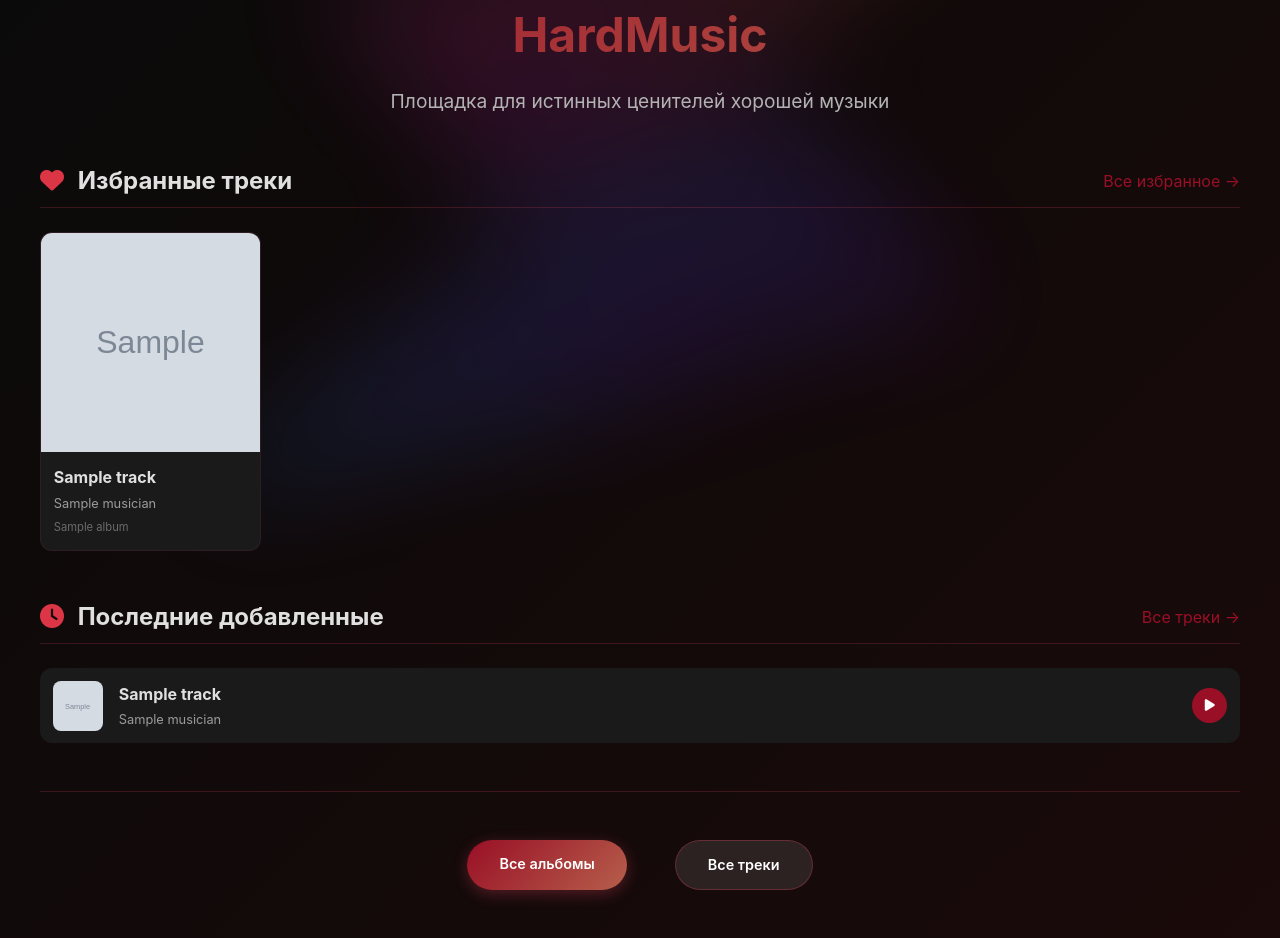
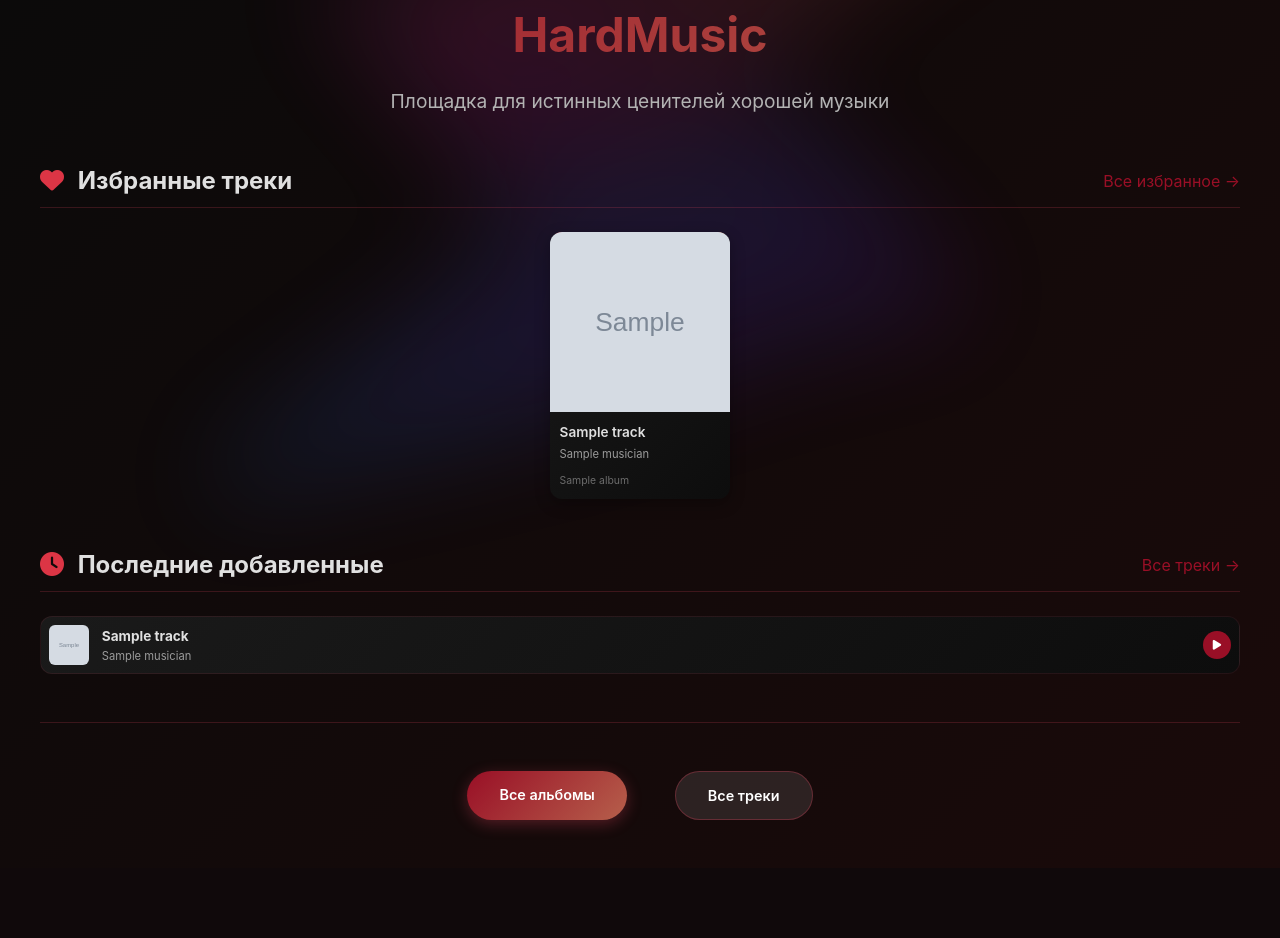
Before and after one commit to kukur1k/MusicCatalogDjango, a Django app: template MusicApp/Music/templates/music/home.html in a window 1280 px wide. Shown: the part 127-1065 px from the top of the page. After the commit the page ends 960 px from the top, so only its background shows below. Run offline with Django 5.2, Linux system fonts and the light colour scheme; the template is opened without the code that fills it: most values are stand-ins (such as "Sample title", 1, 10 or a date in 2020); grey boxes marked "Sample" are stand-in pictures.

Commit message:
update home track-card style

```diff
--- a/MusicApp/Music/static/css/style.css
+++ b/MusicApp/Music/static/css/style.css
@@ -1042,50 +1042,71 @@
     color: var(--accent-end);
 }
 
-
 .tracks-grid {
-    display: grid;
-    grid-template-columns: repeat(auto-fill, minmax(200px, 1fr));
+    display: flex;
+    flex-wrap: wrap;
     gap: 1.5rem;
+    justify-content: center;
 }
 
 .track-card {
-    background: var(--bg-card-dark);
+    background: linear-gradient(135deg, var(--bg-card-dark) 0%, var(--bg-card-darker) 100%);
     border-radius: 12px;
+    border: none;
     overflow: hidden;
-    transition: all 0.3s;
-    border: 1px solid rgba(var(--accent-rgb), 0.1);
+    transition: all 0.3s ease;
+    width: 180px;
+    display: flex;
+    flex-direction: column;
+    box-shadow: 0 5px 15px var(--shadow-dark-lg);
+    position: relative;
+}
+
+.track-card::before {
+    content: '';
+    position: absolute;
+    top: 0;
+    left: 0;
+    right: 0;
+    height: 2px;
+    background: linear-gradient(90deg, var(--accent-start), var(--accent-end));
 }
 
 .track-card:hover {
     transform: translateY(-5px);
-    border-color: var(--accent-start);
-    box-shadow: 0 10px 20px rgba(0,0,0,0.3);
+    box-shadow: 0 10px 25px rgba(var(--accent-rgb), 0.15);
 }
 
 .track-cover {
+    width: 100%;
+    overflow: hidden;
     position: relative;
     aspect-ratio: 1;
-    overflow: hidden;
 }
 
 .track-cover img {
     width: 100%;
     height: 100%;
     object-fit: cover;
+    transition: transform 0.3s ease;
+}
+
+.track-card:hover .track-cover img {
+    transform: scale(1.05);
 }
 
 .play-btn-small {
     position: absolute;
-    bottom: 10px;
-    right: 10px;
-    width: 40px;
-    height: 40px;
-    border-radius: 50%;
+    bottom: 8px;
+    right: 8px;
     background: var(--accent-start);
     border: none;
+    width: 28px;
+    height: 28px;
+    border-radius: 50%;
+    cursor: pointer;
     color: white;
-    cursor: pointer;
+    font-size: 0.7rem;
     transition: all 0.3s;
     opacity: 0;
 }
@@ -1095,17 +1116,19 @@
 }
 
 .play-btn-small:hover {
-    transform: scale(1.1);
+    transform: scale(1.05);
     background: var(--accent-end);
 }
 
 .track-info {
-    padding: 0.8rem;
+    padding: 0.6rem;
+    flex: 1;
 }
 
 .track-info h4 {
-    font-size: 1rem;
-    margin-bottom: 0.3rem;
+    font-size: 0.85rem;
+    margin-bottom: 0.2rem;
+    font-weight: 600;
 }
 
 .track-info h4 a {
@@ -1118,8 +1141,9 @@
 }
 
 .track-info p {
-    font-size: 0.8rem;
     color: var(--text-card-muted);
+    font-size: 0.7rem;
+    margin-bottom: 0.2rem;
 }
 
 .track-info p a {
@@ -1132,12 +1156,11 @@
 }
 
 .album-name {
-    font-size: 0.7rem;
     color: var(--text-dim);
+    font-size: 0.65rem;
 }
 
-
-
+/* Горизонтальный список - тоже уменьшенный */
 .tracks-list-horizontal {
     display: flex;
     flex-direction: column;
@@ -1147,21 +1170,23 @@
 .track-item-horizontal {
     display: flex;
     align-items: center;
-    gap: 1rem;
-    padding: 0.8rem;
-    background: var(--bg-card-dark);
+    gap: 0.8rem;
+    padding: 0.5rem;
+    background: linear-gradient(135deg, var(--bg-card-dark) 0%, var(--bg-card-darker) 100%);
     border-radius: 12px;
     transition: all 0.3s;
+    border: 1px solid rgba(var(--accent-rgb), 0.1);
 }
 
 .track-item-horizontal:hover {
-    background: rgba(var(--accent-rgb), 0.1);
+    transform: translateX(3px);
+    border-color: rgba(var(--accent-rgb), 0.3);
 }
 
 .track-cover-small {
-    width: 50px;
-    height: 50px;
-    border-radius: 8px;
+    width: 40px;
+    height: 40px;
+    border-radius: 6px;
     overflow: hidden;
 }
 
@@ -1176,8 +1201,8 @@
 }
 
 .track-info-horizontal h4 {
-    font-size: 1rem;
-    margin-bottom: 0.2rem;
+    font-size: 0.85rem;
+    margin-bottom: 0.1rem;
 }
 
 .track-info-horizontal h4 a {
@@ -1190,18 +1215,19 @@
 }
 
 .track-info-horizontal p {
-    font-size: 0.8rem;
+    font-size: 0.7rem;
     color: var(--text-card-muted);
 }
 
 .play-btn-mini {
-    width: 35px;
-    height: 35px;
-    border-radius: 50%;
     background: var(--accent-start);
     border: none;
+    width: 28px;
+    height: 28px;
+    border-radius: 50%;
+    cursor: pointer;
     color: white;
-    cursor: pointer;
+    font-size: 0.7rem;
     transition: all 0.3s;
 }
 
@@ -1209,7 +1235,6 @@
     transform: scale(1.05);
     background: var(--accent-end);
 }
-
 
 .empty-state {
     text-align: center;
```
